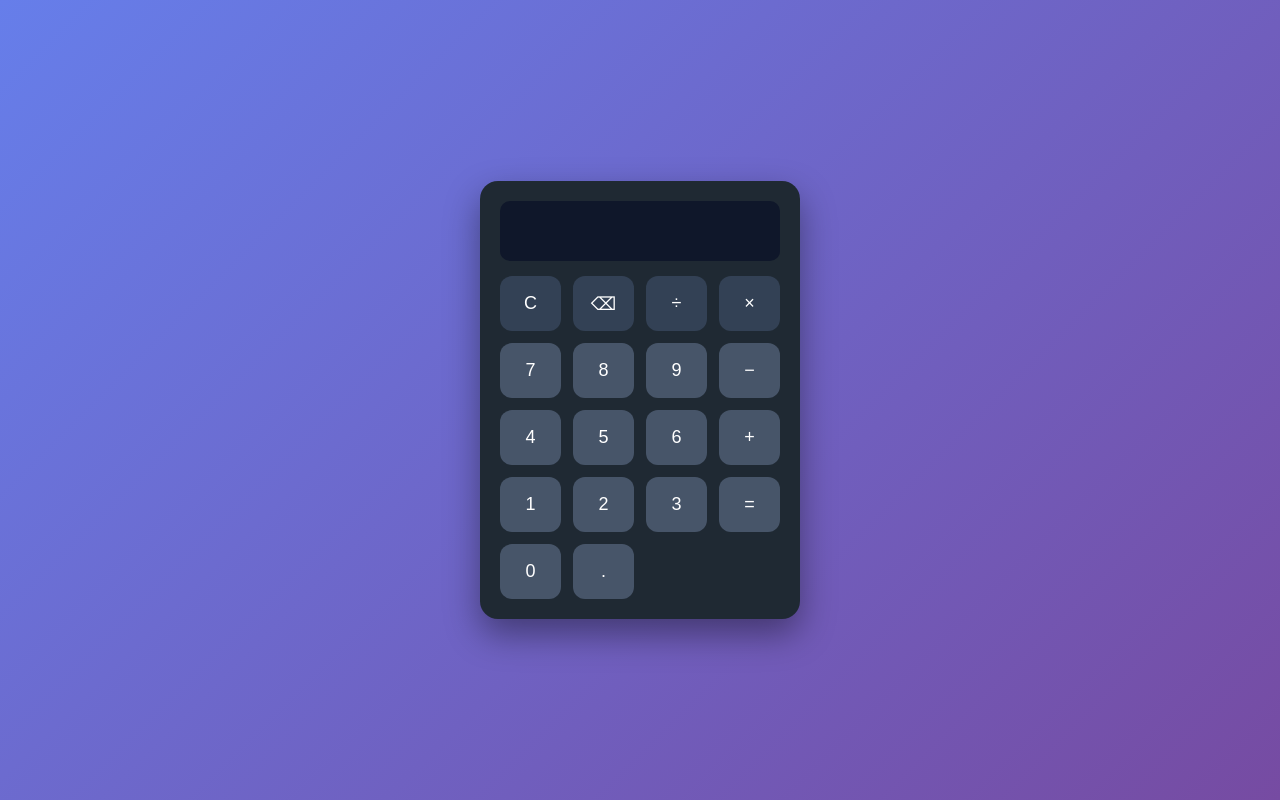
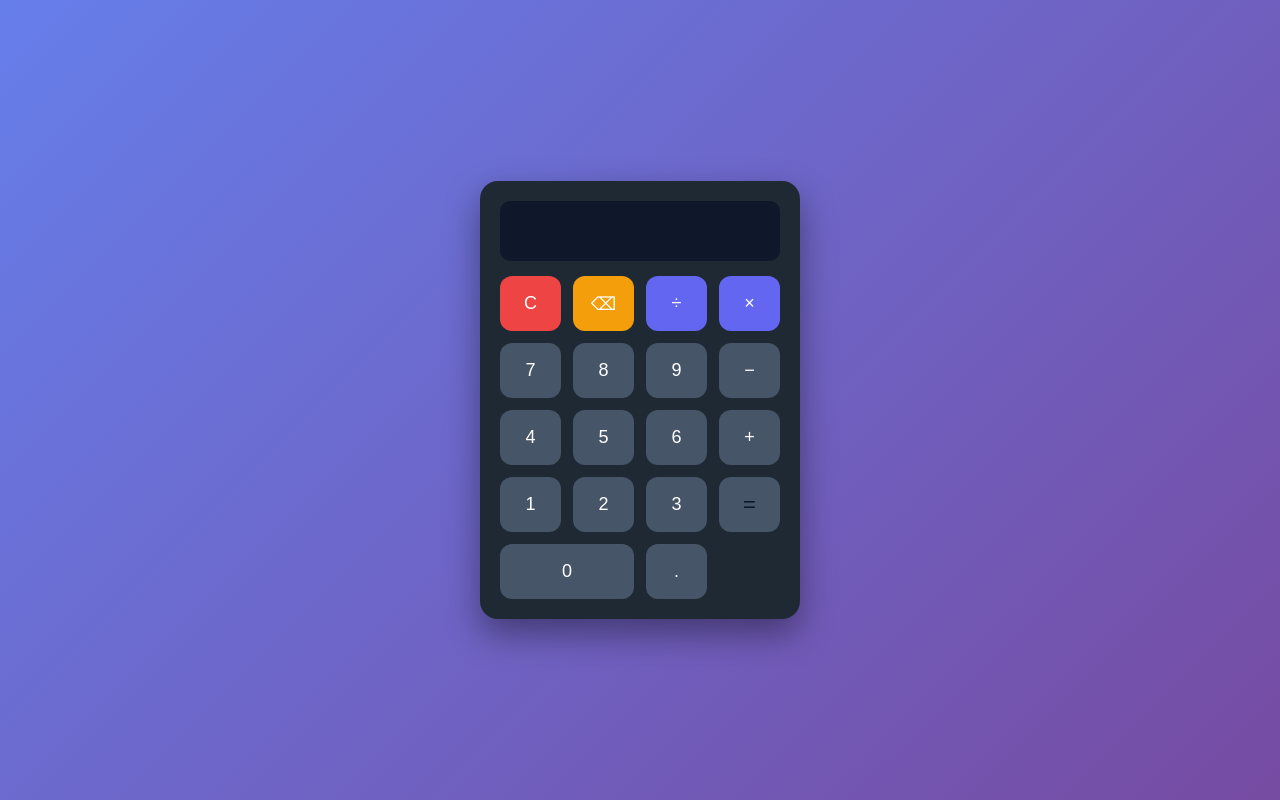
Before and after one commit to sanyalaniket638-source/my-website, a plain HTML site: page index.html in a window 1280 px wide. Drawn offline with Linux system fonts and the light colour scheme.

Commit message:
Professional colorful calculator design

```diff
--- a/style.css
+++ b/style.css
@@ -64,4 +64,27 @@ button:nth-child(n+5):nth-child(-n+18) {
 button:nth-child(3),
 button:nth-child(4),
 button:nth-child(8),
-button:nth-child(12
+button:nth-child(12) {
+    background: #6366f1;
+}
+
+/* Clear & delete */
+button:first-child {
+    background: #ef4444;
+}
+
+button:nth-child(2) {
+    background: #f59e0b;
+}
+
+/* Equal button */
+.equal {
+    background: #22c55e;
+    color: #0f172a;
+    font-size: 22px;
+}
+
+/* Zero button */
+.zero {
+    grid-column: span 2;
+}
```
